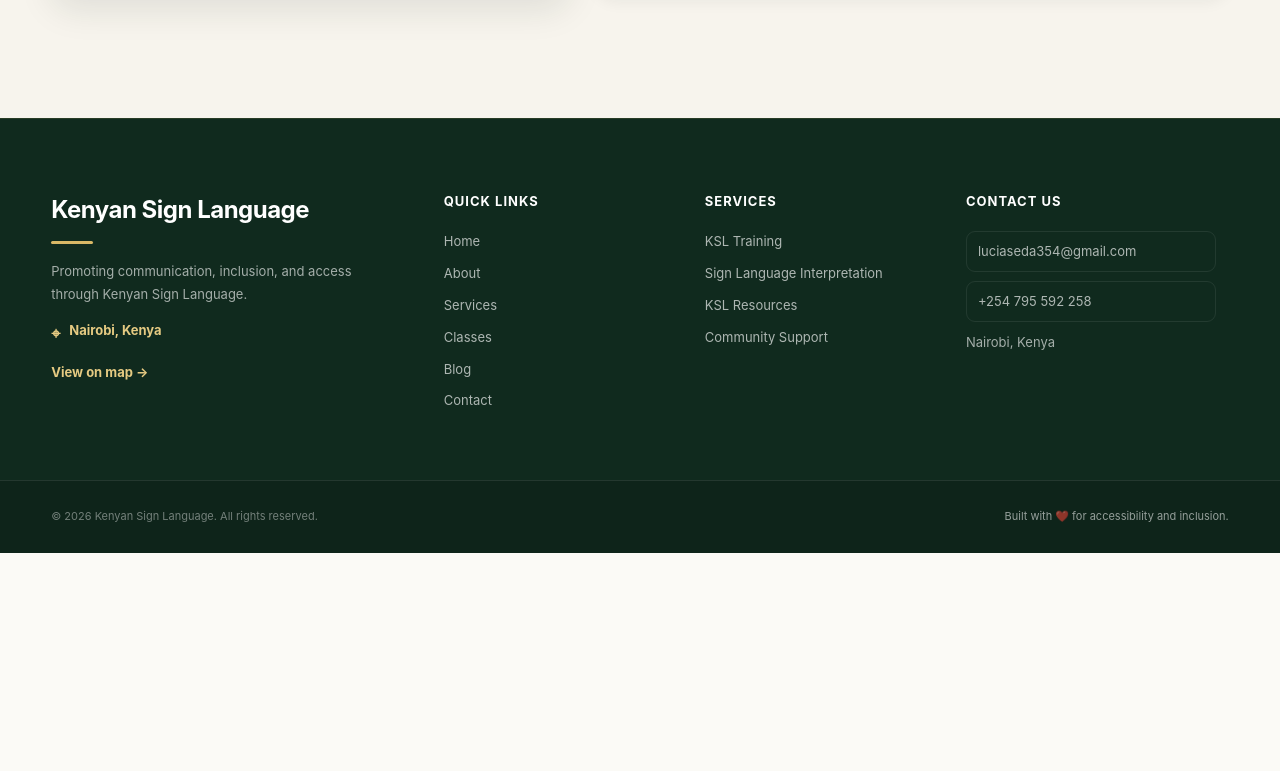
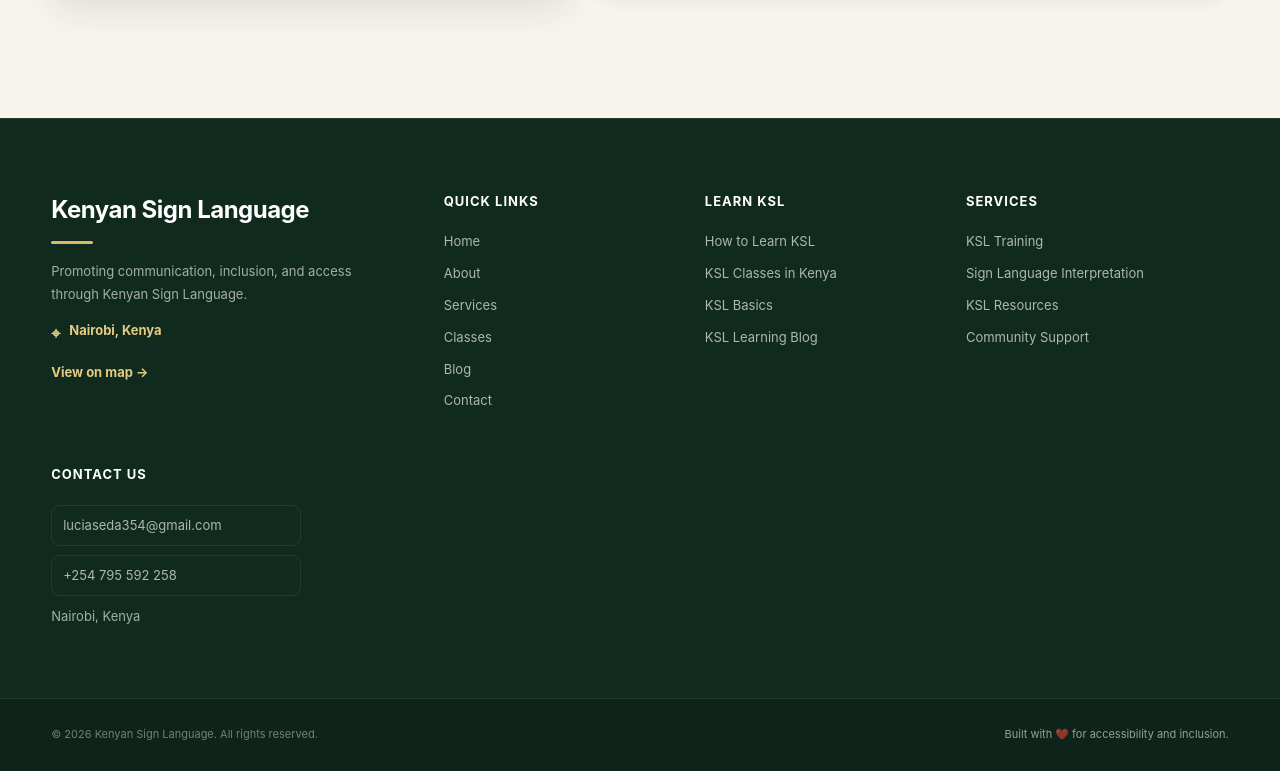
Before and after one commit to HezronOkoth001/master--kenyan-signLanguage-, a React (Vite) app: page / in a window 1280 px wide. Shown: the part 8013-8784 px from the top of the page. Before the commit the page ends 8566 px from the top, so only its background shows below. Built offline with nearby package versions, Linux system fonts and the light colour scheme; no server answers.

Commit message:
Add crawlable KSL learning links

```diff
--- a/src/components/Footer.jsx
+++ b/src/components/Footer.jsx
@@ -39,6 +39,16 @@ const Footer = () => {
           <a href="/#classes">Classes</a>
           <a href="/blog">Blog</a>
           <a href="/#contact">Contact</a>
+        </div>
+
+        {/* Learn KSL */}
+        <div className="footer-column">
+          <h3>Learn KSL</h3>
+
+          <a href="/how-to-learn-kenyan-sign-language">How to Learn KSL</a>
+          <a href="/ksl-classes-kenya">KSL Classes in Kenya</a>
+          <a href="/kenyan-sign-language-basics">KSL Basics</a>
+          <a href="/blog">KSL Learning Blog</a>
         </div>
 
         {/* Services */}
```
